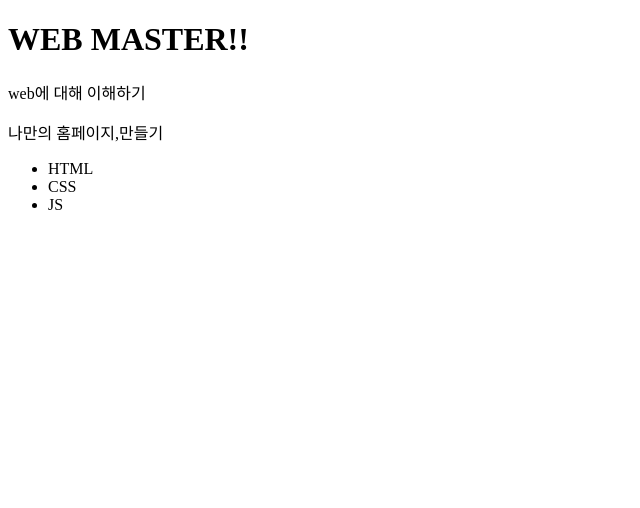
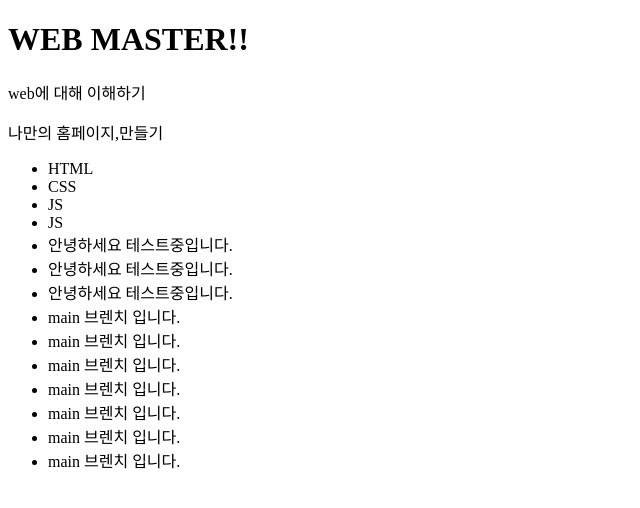
Before and after one commit to jxehxn/chat-GPT-, a plain HTML site: page test.html in a window 1280 px wide. Shown: the whole page, without its empty margins (0-640 px from the left). Drawn offline with Linux system fonts and the light colour scheme.

Commit message:
main 브렌치 테스트

```diff
--- a/test.html
+++ b/test.html
@@ -17,6 +17,17 @@
         <li class="webSub">HTML</li>
         <li class="webSub">CSS</li>
         <li class="webSub">JS</li>
+        <li class="webSub">JS</li>
+        <li class="webSub">안녕하세요 테스트중입니다.</li>
+        <li class="webSub">안녕하세요 테스트중입니다.</li>
+        <li class="webSub">안녕하세요 테스트중입니다.</li>
+        <li class="webSub">main 브렌치 입니다.</li>
+        <li class="webSub">main 브렌치 입니다.</li>
+        <li class="webSub">main 브렌치 입니다.</li>
+        <li class="webSub">main 브렌치 입니다.</li>
+        <li class="webSub">main 브렌치 입니다.</li>
+        <li class="webSub">main 브렌치 입니다.</li>
+        <li class="webSub">main 브렌치 입니다.</li>
     </ul>
 
 
```
